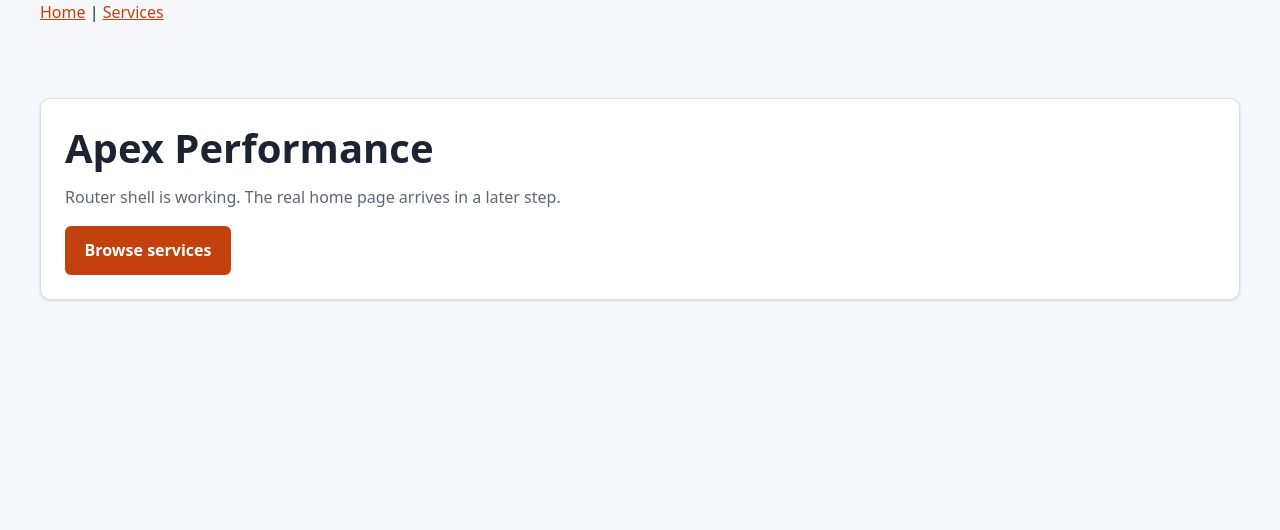
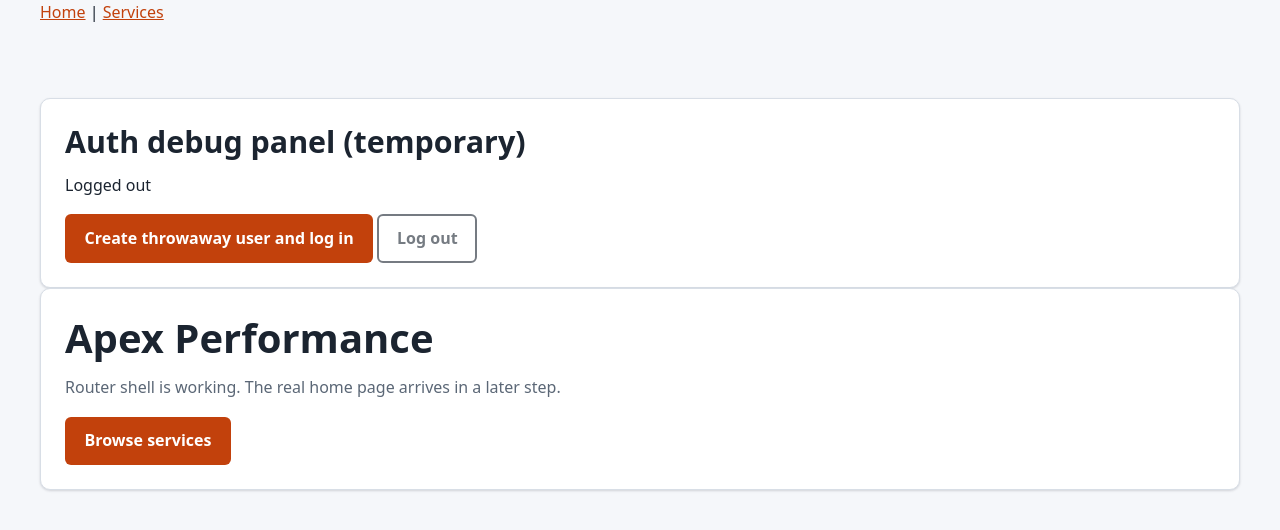
Before and after one commit to petertorres232-byte/booking-capstone, a React (Vite) app in the folder client/: page / in a window 1280 px wide. Shown: the top 530 px of the page. Built offline with nearby package versions, Linux system fonts and the light colour scheme.

Commit message:
Wrap app in AuthProvider with temporary session debug panel

```diff
--- a/client/src/App.jsx
+++ b/client/src/App.jsx
@@ -1,10 +1,60 @@
 // ==============================================================================
-// APEX PERFORMANCE — APP ROOT (TEMPORARY ROUTER SHELL)
+// APEX PERFORMANCE — APP ROOT (TEMPORARY ROUTER SHELL + AUTH DEBUG PANEL)
 // File Path: client/src/App.jsx
-// Replaced step by step: Navbar/Layout (Step 28), real pages (Steps 29-35)
+// The debug panel is TEMPORARY and is removed in Step 28 (real Navbar/Layout).
 // ==============================================================================
 
+import { useState } from 'react';
 import { BrowserRouter, Routes, Route, Link } from 'react-router-dom';
+import { AuthProvider, useAuth } from './context/AuthContext.jsx';
+
+// TEMPORARY: shows live session state so we can test AuthContext before building real forms
+function AuthDebugPanel() {
+  const { user, isLoading, isAuthenticated, register, logout } = useAuth();
+  const [message, setMessage] = useState('');
+  const [busy, setBusy] = useState(false);
+
+  const handleCreateTestUser = async () => {
+    setBusy(true);
+    setMessage('');
+    try {
+      await register('Debug User', `debug.${Date.now()}@example.com`, 'TestPass123');
+    } catch (error) {
+      setMessage(error.message);
+    } finally {
+      setBusy(false);
+    }
+  };
+
+  return (
+    <section className="card" aria-live="polite">
+      <h2>Auth debug panel (temporary)</h2>
+
+      {isLoading && (
+        <p>
+          <span className="spinner" aria-hidden="true" /> Checking session...
+        </p>
+      )}
+
+      {!isLoading && isAuthenticated && (
+        <p>
+          Logged in as <strong>{user.email}</strong> (role: {user.role})
+        </p>
+      )}
+
+      {!isLoading && !isAuthenticated && <p>Logged out</p>}
+
+      {message && <div className="alert alert-error">{message}</div>}
+
+      <button type="button" className="btn" onClick={handleCreateTestUser} disabled={busy || isLoading || isAuthenticated}>
+        {busy ? 'Creating...' : 'Create throwaway user and log in'}
+      </button>{' '}
+      <button type="button" className="btn btn-secondary" onClick={logout} disabled={isLoading || !isAuthenticated}>
+        Log out
+      </button>
+    </section>
+  );
+}
 
 function HomePlaceholder() {
   return (
@@ -43,12 +93,14 @@ function NotFoundPlaceholder() {
 
 export default function App() {
   return (
+    <AuthProvider>
       <BrowserRouter>
         <nav className="container page-title" aria-label="Main navigation">
           <Link to="/">Home</Link> | <Link to="/services">Services</Link>
         </nav>
 
         <main className="container page">
+          <AuthDebugPanel />
           <Routes>
             <Route path="/" element={<HomePlaceholder />} />
             <Route path="/services" element={<ServicesPlaceholder />} />
@@ -56,5 +108,6 @@ export default function App() {
           </Routes>
         </main>
       </BrowserRouter>
+    </AuthProvider>
   );
 }
```
Lines whose indentation alone changed are shown as unchanged.
